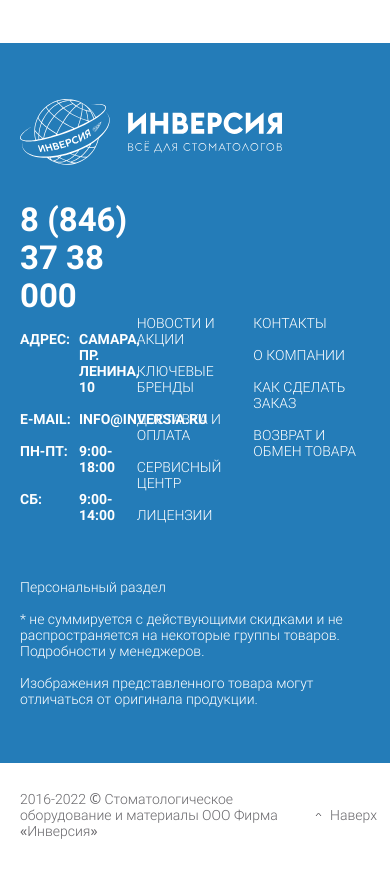
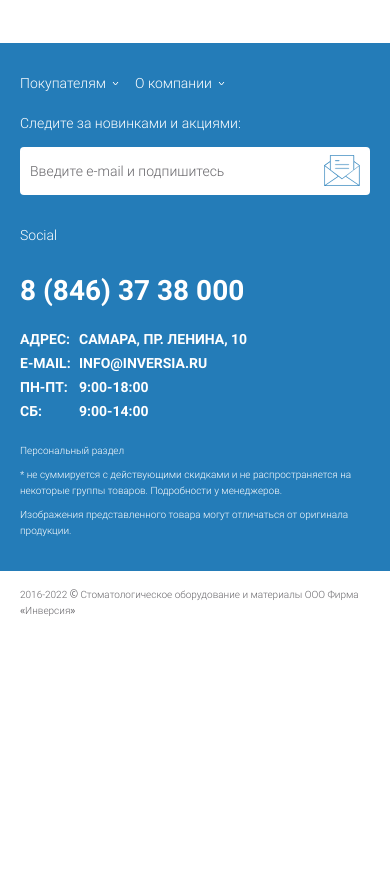
Before and after one commit to alexsab-ru/inversia, a website with bundled scripts: page index.html in a window 390 px wide. Shown: the part 1443-2318 px from the top of the page. After the commit the page ends 2138 px from the top, so only its background shows below. Built offline with nearby package versions, Linux system fonts and the light colour scheme.

Commit message:
subscribe footer form

```diff
--- a/index.html
+++ b/index.html
@@ -700,16 +700,58 @@
 	</main>
 
 	<footer class="text-white">
-		<div class="bg-blue-500 py-14">
+		<div class="bg-blue-500 py-8 lg:py-14">
 			<div class="container">
 
-				<a href="#">
+				<ul class="flex sm:hidden gap-4 mb-6">
+					<li class="relative group">
+						<div class="flex items-center gap-1.5 transition-colors duration-300 ease-in-out lg:hover:bg-white/10">
+							<span>Покупателям</span>
+							<img src="assets/img/icons/arrow-down-white.svg">
+						</div>
+						<ul class="absolute left-0 top-full bg-white rounded shadow-xl text-gray-300 min-w-full w-fit opacity-0 invisible transition-all duration-300 group-hover:opacity-100 group-hover:visible">
+							<li><a href="#" class="whitespace-nowrap block px-3 pb-2 pt-2.5 transition-colors duration-200 hover:bg-gray-100">Ссылка #1</a></li>
+							<li><a href="#" class="whitespace-nowrap block px-3 pb-2 pt-2.5 transition-colors duration-200 hover:bg-gray-100">Ссылка #2</a></li>
+							<li><a href="#" class="whitespace-nowrap block px-3 pb-2 pt-2.5 transition-colors duration-200 hover:bg-gray-100">Ссылка #3</a></li>
+							<li><a href="#" class="whitespace-nowrap block px-3 pb-2 pt-2.5 transition-colors duration-200 hover:bg-gray-100">Ссылка #4</a></li>
+						</ul>
+					</li>
+					<li class="relative group">
+						<div class="flex items-center gap-1.5 transition-colors duration-300 ease-in-out lg:hover:bg-white/10">
+							<span>О компании</span>
+							<img src="assets/img/icons/arrow-down-white.svg">
+						</div>
+						<ul class="absolute left-0 top-full bg-white rounded shadow-xl text-gray-300 min-w-full w-fit opacity-0 invisible transition-all duration-300 group-hover:opacity-100 group-hover:visible">
+							<li><a href="#" class="whitespace-nowrap block px-3 pb-2 pt-2.5 transition-colors duration-200 hover:bg-gray-100">Ссылка #1</a></li>
+							<li><a href="#" class="whitespace-nowrap block px-3 pb-2 pt-2.5 transition-colors duration-200 hover:bg-gray-100">Ссылка #2</a></li>
+							<li><a href="#" class="whitespace-nowrap block px-3 pb-2 pt-2.5 transition-colors duration-200 hover:bg-gray-100">Ссылка #3</a></li>
+							<li><a href="#" class="whitespace-nowrap block px-3 pb-2 pt-2.5 transition-colors duration-200 hover:bg-gray-100">Ссылка #4</a></li>
+							<li><a href="#" class="whitespace-nowrap block px-3 pb-2 pt-2.5 transition-colors duration-200 hover:bg-gray-100">Ссылка #5</a></li>
+							<li><a href="#" class="whitespace-nowrap block px-3 pb-2 pt-2.5 transition-colors duration-200 hover:bg-gray-100">Ссылка #6</a></li>
+							<li><a href="#" class="whitespace-nowrap block px-3 pb-2 pt-2.5 transition-colors duration-200 hover:bg-gray-100">Ссылка #7</a></li>
+						</ul>
+					</li>
+				</ul>
+
+				<form class="md:hidden">
+					<h3 class="mb-4">Следите за новинками и акциями:</h3>
+					<div class="relative max-w-[500px] w-full">
+						<input type="email" class="text-black placeholder:text-gray-300 focus:outline-0 py-4 pl-2.5 pr-14 rounded w-full" placeholder="Введите e-mail и подпишитесь">
+						<button type="submit" class="absolute right-2.5 top-2">
+							<img src="assets/img/icons/subscribe-blue.svg" class="w-9 h-auto" />
+						</button>
+					</div>
+				</form>
+
+				<div class="my-8 md:hidden">Social</div>
+
+				<a href="#" class="hidden lg:inline-block">
 					<img src="assets/img/logo-white.svg" class="w-[262px]" alt="ALT">
 				</a>
 
-				<div class="mt-9 grid grid-cols-3 items-end mb-14">
-					<div class="col-span-1 space-y-4">
-						<a href="tel:+78463738000" class="text-[33px] leading-[38px] font-bold">8 (846) 37 38 000</a>
+				<div class="mb-6 lg:my-9 grid lg:grid-cols-3">
+					<div class="col-span-1 space-y-2 sm:space-y-4">
+						<a href="tel:+78463738000" class="inline-block mb-4 sm:mb-0 text-[28px] leading-[32px] lg:text-[33px] lg:leading-[38px] font-bold">8 (846) 37 38 000</a>
 						<div class="flex gap-2 uppercase font-bold">
 							<span class="min-w-[51px]">Адрес:</span>
 							<span>Самара, пр. Ленина, 10</span>
@@ -728,7 +770,7 @@
 						</div>
 					</div>
 
-					<div class="col-span-2">
+					<div class="hidden lg:block col-span-2 lg:mt-14">
 						<nav>
 							<ul class="grid grid-cols-2">
 								<div class="space-y-4">
@@ -749,7 +791,7 @@
 					</div>
 				</div>
 
-				<div class="space-y-4">
+				<div class="space-y-2 sm:space-y-4 text-[10px] sm:text-[14px]">
 					<p>Персональный раздел</p>
 					<p>* не суммируется с действующими скидками и не распространяется на некоторые группы товаров. Подробности у менеджеров.</p>
 					<p>Изображения представленного товара могут отличаться от оригинала продукции.</p>
@@ -757,11 +799,11 @@
 
 			</div>
 		</div>
-		<div class="bg-white py-7 text-gray-300">
+		<div class="bg-white py-4 md:py-7 text-gray-300">
 			<div class="container">
 				<div class="flex items-center justify-between">
-					<p>2016-2022 © Стоматологическое оборудование и материалы ООО Фирма «Инверсия»</p>
-					<a href="javascript:void(0)" class="flex items-center gap-2">
+					<p class="text-[10px] sm:text-[14px]">2016-2022 © Стоматологическое оборудование и материалы ООО Фирма «Инверсия»</p>
+					<a href="javascript:void(0)" class="hidden md:flex items-center gap-2">
 						<img src="assets/img/icons/arrow-up-gray.svg" alt="Наверх">
 						<span>Наверх</span>
 					</a>
```
Also changed, not shown: assets/css/styles.min.css, assets/img/icons/subscribe-blue.svg (added).
